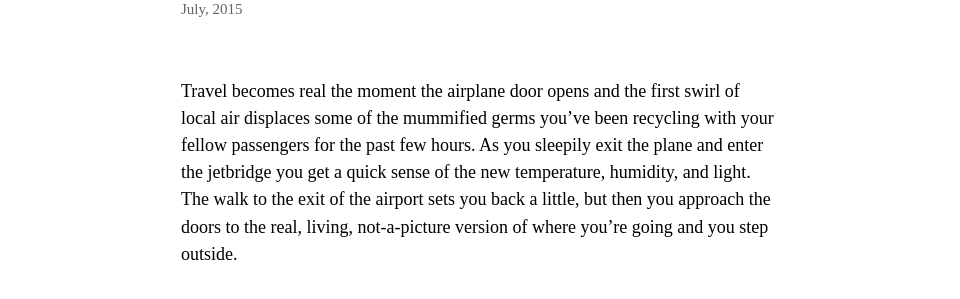
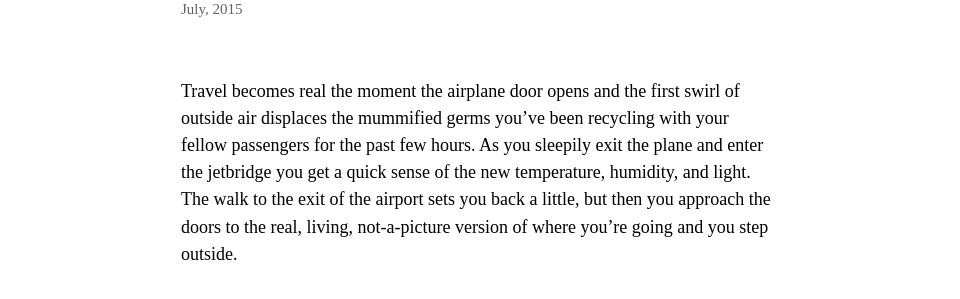
Before and after one commit to joshuajenkins/joshuajenkins.github.io, a Jekyll site: the page built from _posts/2015-07-05-athens.md, in a window 1280 px wide and 900 px high. Shown: the part 228-527 px from the top of the window, without its empty margins (160-1120 px from the left). Built offline with Jekyll 4.4.1, drawn with Linux system fonts in a browser that asks for light colours; comment, search, counter and statistics services are not loaded.

Commit message:
Further refinement

```diff
--- a/_posts/2015-07-05-athens.md
+++ b/_posts/2015-07-05-athens.md
@@ -8,7 +8,7 @@ preview_image: /img/2015-athens/streetscene.jpg
 description: Too few days in a gorgeous, historic city
 ---
 
-Travel becomes real the moment the airplane door opens and the first swirl of local air displaces some of the mummified germs you've been recycling with your fellow passengers for the past few hours. As you sleepily exit the plane and enter the jetbridge you get a quick sense of the new temperature, humidity, and light. The walk to the exit of the airport sets you back a little, but then you approach the doors to the real, living, not-a-picture version of where you're going and you step outside.
+Travel becomes real the moment the airplane door opens and the first swirl of outside air displaces the mummified germs you've been recycling with your fellow passengers for the past few hours. As you sleepily exit the plane and enter the jetbridge you get a quick sense of the new temperature, humidity, and light. The walk to the exit of the airport sets you back a little, but then you approach the doors to the real, living, not-a-picture version of where you're going and you step outside.
 
 Preconceptions dissipate as quickly as the stale air around you. Everything you heard, everything you expected, is rendered irrelevant. You're physically standing in a new place and it's magical.
 
```
